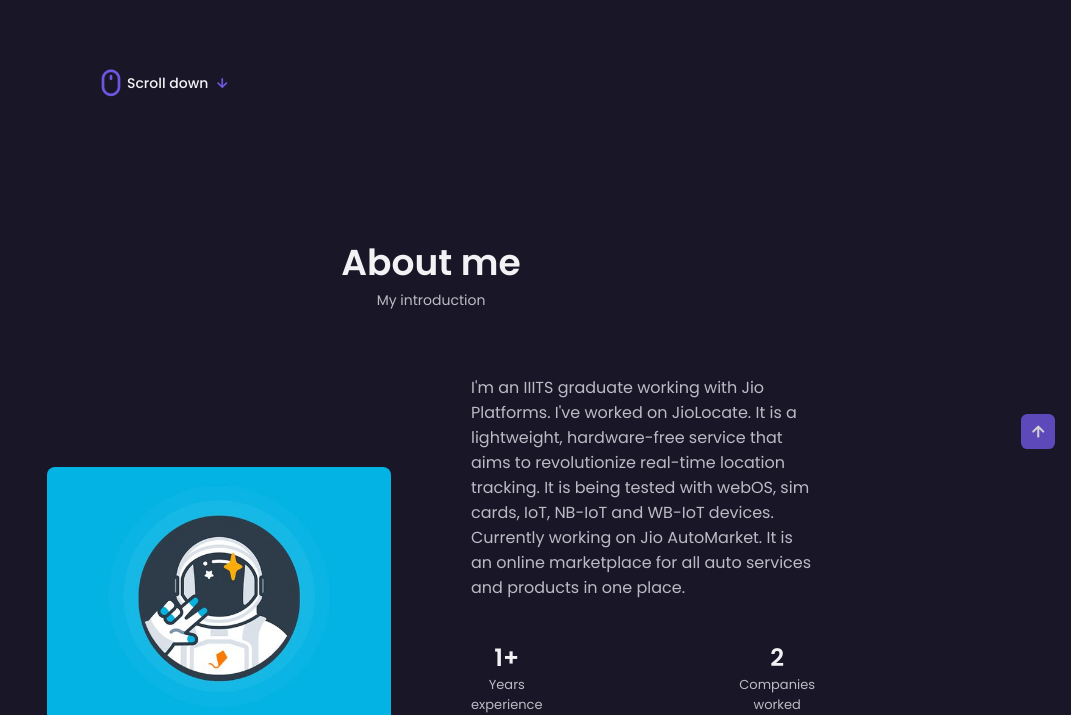
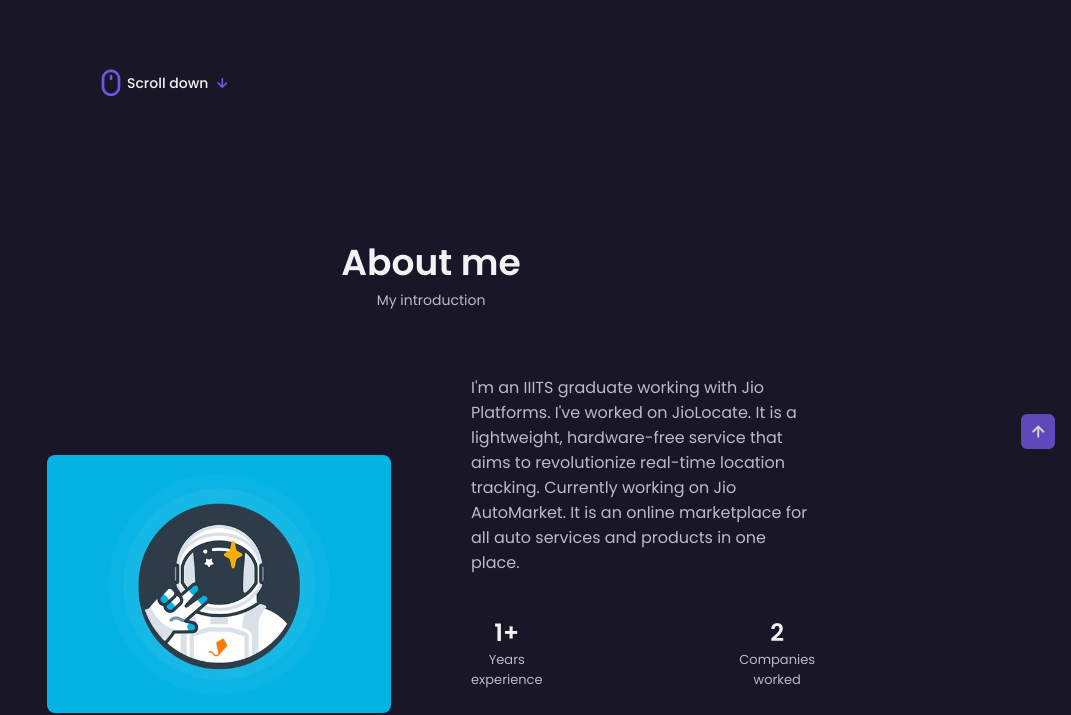
Before and after one commit to AdamyaGupta/Portfolio, a plain HTML site: page index.html in a window 1280 px wide. Shown: the part 511-1226 px from the top of the page, without its empty margins (209-1280 px from the left). Drawn offline with nearby package versions, Linux system fonts and the light colour scheme.

Commit message:
Update index.html

```diff
--- a/index.html
+++ b/index.html
@@ -115,7 +115,7 @@
         <div class="about__data">
           <p class="about__description">
             I'm an IIITS graduate working with Jio Platforms.
-            I've worked on JioLocate. It is a lightweight, hardware-free service that aims to revolutionize real-time location tracking. It is being tested with webOS, sim cards, IoT, NB-IoT and WB-IoT devices.
+            I've worked on JioLocate. It is a lightweight, hardware-free service that aims to revolutionize real-time location tracking.
             Currently working on Jio AutoMarket. It is an online marketplace for all auto services and products in one place.<br />
 
           </p>
```
